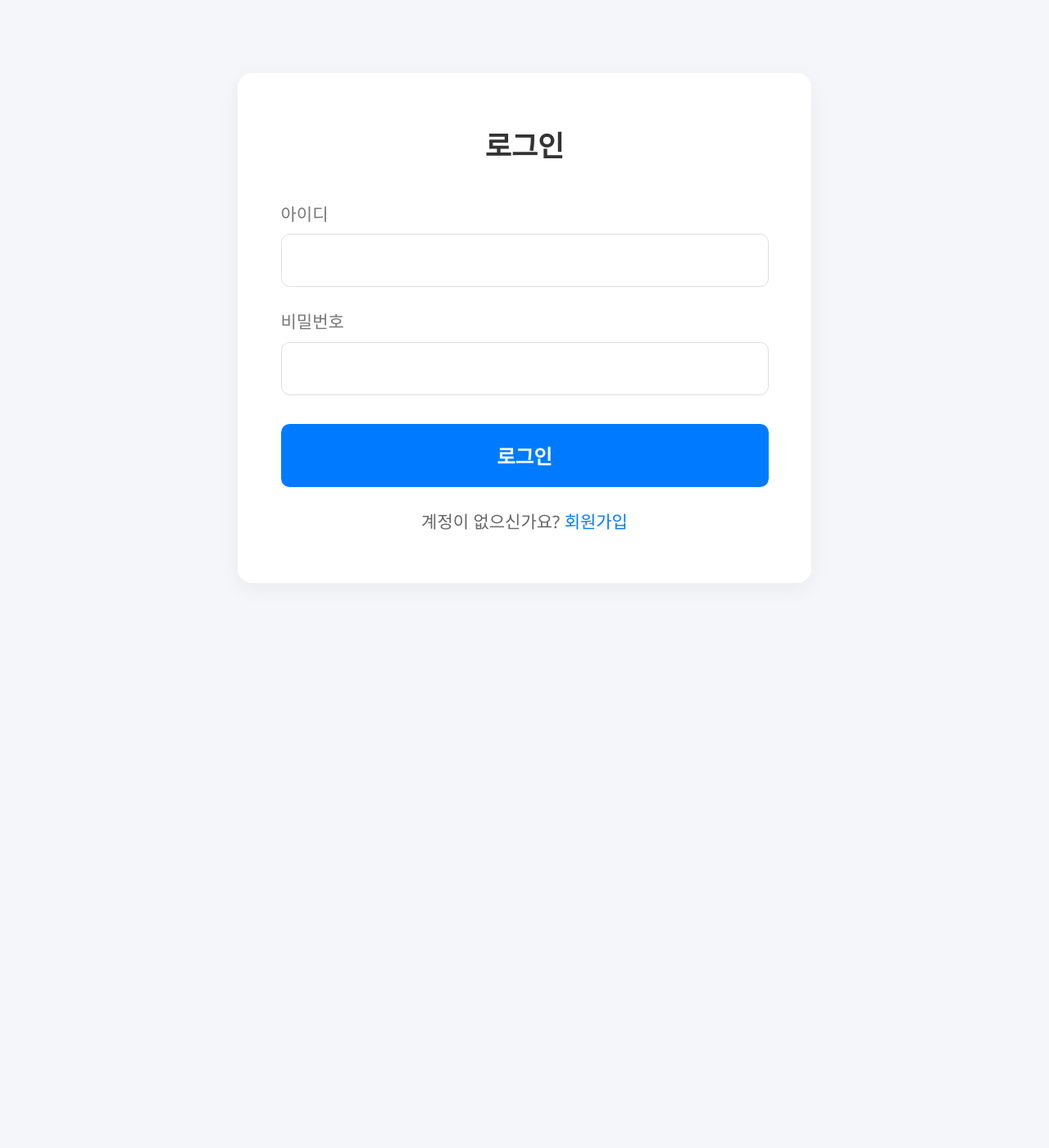
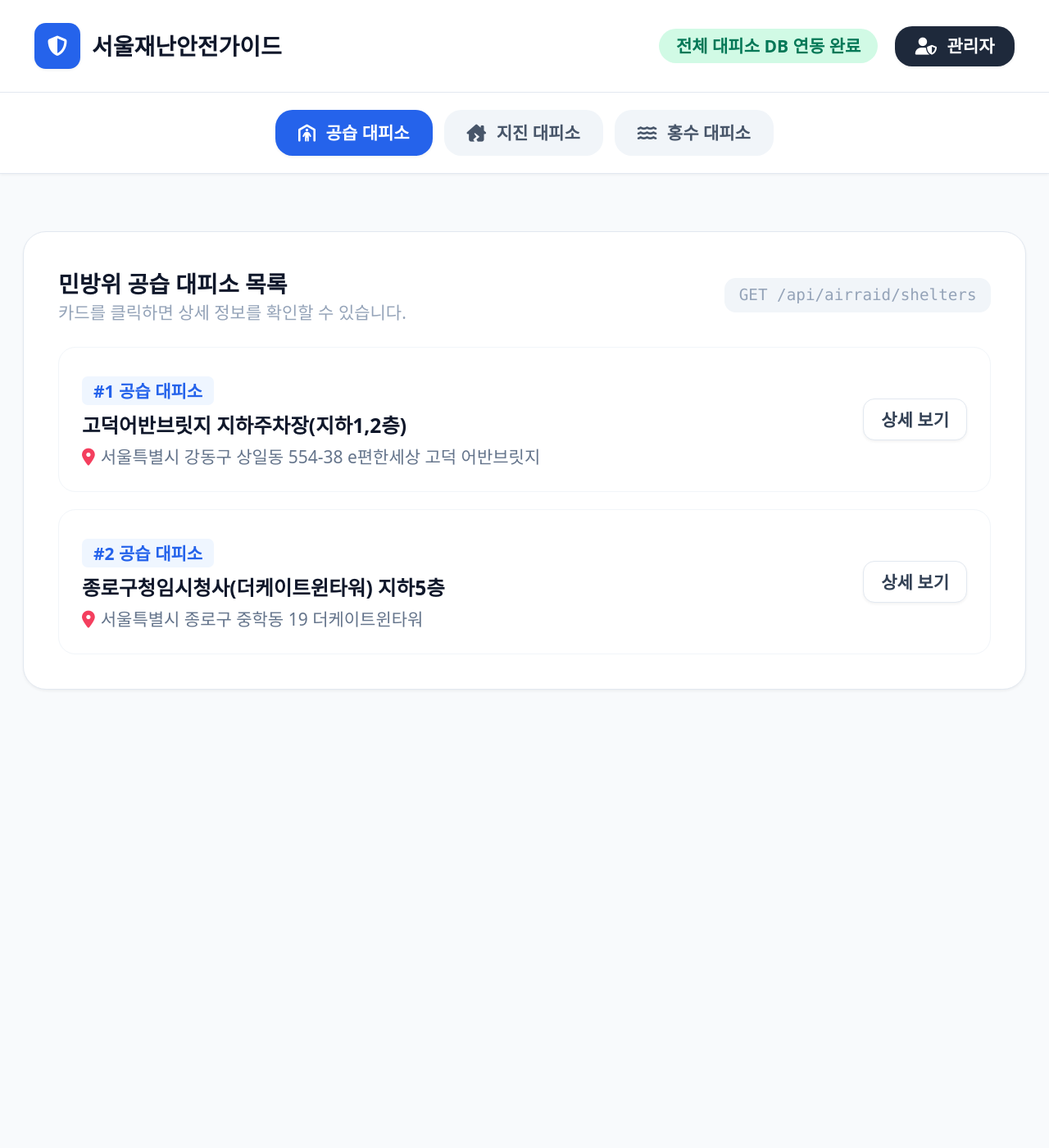
Before and after one commit to a01076626407-droid/admin, a Spring Boot app: page / in a window 1280 px wide. Shown: the whole page at 82% size. Before the commit the page ends 646 px from the top, so only its background shows below. Run offline with Spring Boot 4, Linux system fonts and the light colour scheme; some libraries are stand-ins or nearby versions.

Commit message:
마지막

```diff
--- a/src/main/java/com/example/demo/controller/AirRaidShelterController.java
+++ b/src/main/java/com/example/demo/controller/AirRaidShelterController.java
@@ -20,4 +20,5 @@
     public List<AirRaidShelter> getAllShelters() {
         return airRaidShelterService.getAllShelters().stream().limit(100).toList();
     }
+
 }
--- a/src/main/java/com/example/demo/controller/UserController.java
+++ b/src/main/java/com/example/demo/controller/UserController.java
@@ -16,9 +16,10 @@
 
     private final UserService userService;
 
+    // 🟢 첫 화면 접속 시 대피소 페이지가 뜨도록 변경했습니다!
     @GetMapping("/")
     public String root() {
-        return "login";
+        return "shelter";
     }
 
     @GetMapping("/login")
@@ -40,7 +41,7 @@
         return "write";
     }
 
-    // 🟢 [핵심 수정] 로그인 처리 창구
+    // 로그인 처리 창구
     @PostMapping("/api/users/login")
     public String login(String username, String password, HttpSession session, Model model) {
         try {
@@ -48,7 +49,6 @@
             session.setAttribute("loginUser", user.getUsername());
             return "redirect:/posts"; // 성공 시 게시판으로 이동
         } catch (IllegalArgumentException e) {
-            // 정보가 틀리면 에러 메시지를 챙겨서 로그인 창을 다시 보여줍니다!
             model.addAttribute("errorMessage", "아이디 또는 비밀번호가 잘못되었습니다.");
             return "login";
         }
--- a/src/main/java/com/example/demo/domain/Post.java
+++ b/src/main/java/com/example/demo/domain/Post.java
@@ -18,6 +18,7 @@
     private Long id;
 
     private String title;
+    @jakarta.persistence.Column(columnDefinition = "TEXT")
     private String content;
     private String writer;
 
--- a/src/main/resources/application.properties
+++ b/src/main/resources/application.properties
@@ -8,3 +8,6 @@
 spring.jpa.hibernate.ddl-auto=update
 spring.jpa.show-sql=true
 spring.jpa.properties.hibernate.dialect=org.hibernate.dialect.MySQLDialect
+# 기존 테이블 구조를 엔티티(Post.java)의 변경 사항에 맞춰 자동으로 수정해 줍니다.
+spring.jpa.hibernate.ddl-auto=update
+spring.jpa.properties.hibernate.dialect=org.hibernate.dialect.MySQLDialect
--- /dev/null
+++ b/src/main/resources/templates/shelter.html
@@ -0,0 +1,91 @@
+<!DOCTYPE html>
+<html lang="ko" xmlns:th="http://www.thymeleaf.org">
+<head>
+    <meta charset="UTF-8">
+    <meta name="viewport" content="width=device-width, initial-scale=1.0">
+    <title>서울재난안전가이드</title>
+    <script src="https://cdn.tailwindcss.com"></script>
+    <link rel="stylesheet" href="https://cdnjs.cloudflare.com/ajax/libs/font-awesome/6.4.0/css/all.min.css">
+    <!-- 화면 전체 175% 확대 적용 -->
+    <style>
+        body {
+            zoom: 175%;
+        }
+    </style>
+</head>
+<body class="bg-slate-50 text-slate-800 min-h-screen flex flex-col antialiased">
+
+<!-- 상단 네비게이션바 -->
+<header class="bg-white border-b border-slate-200 px-6 py-4 flex justify-between items-center shadow-sm">
+    <div class="flex items-center gap-2">
+        <div class="w-8 h-8 bg-blue-600 rounded-lg flex items-center justify-center text-white text-sm shadow-sm">
+            <i class="fa-solid fa-shield-halved"></i>
+        </div>
+        <h1 class="font-bold text-slate-900 text-base">서울재난안전가이드</h1>
+    </div>
+
+    <!-- 우측 영역: 대피소 DB 연동 완료 표시 + 관리자 버튼 -->
+    <div class="flex items-center gap-3">
+            <span class="text-xs bg-emerald-100 text-emerald-700 font-bold px-3 py-1 rounded-full">
+                전체 대피소 DB 연동 완료
+            </span>
+        <!-- 관리자 버튼 (클릭 시 로그인 페이지로 이동) -->
+        <a href="/login" class="px-3.5 py-1.5 bg-slate-800 hover:bg-slate-900 text-white text-xs font-bold rounded-xl shadow-sm transition">
+            <i class="fa-solid fa-user-shield mr-1"></i> 관리자
+        </a>
+    </div>
+</header>
+
+<!-- 대피소 탭 메뉴 영역 -->
+<nav class="bg-white border-b border-slate-200 px-6 py-3 flex justify-center gap-2 shadow-sm">
+    <a href="#" class="px-4 py-2 bg-blue-600 text-white text-xs font-bold rounded-xl shadow-sm transition">
+        <i class="fa-solid fa-person-shelter mr-1"></i> 공습 대피소
+    </a>
+    <a href="#" class="px-4 py-2 bg-slate-100 hover:bg-slate-200 text-slate-600 text-xs font-bold rounded-xl transition">
+        <i class="fa-solid fa-house-chimney-crack mr-1"></i> 지진 대피소
+    </a>
+    <a href="#" class="px-4 py-2 bg-slate-100 hover:bg-slate-200 text-slate-600 text-xs font-bold rounded-xl transition">
+        <i class="fa-solid fa-water mr-1"></i> 홍수 대피소
+    </a>
+</nav>
+
+<!-- 메인 콘텐츠 영역 -->
+<main class="max-w-4xl mx-auto px-4 py-10 flex-1 w-full space-y-6">
+    <div class="bg-white rounded-2xl border border-slate-200 p-6 shadow-sm space-y-4">
+        <div class="flex justify-between items-center">
+            <div>
+                <h2 class="font-bold text-slate-900 text-base">민방위 공습 대피소 목록</h2>
+                <p class="text-xs text-slate-400">카드를 클릭하면 상세 정보를 확인할 수 있습니다.</p>
+            </div>
+            <span class="text-[11px] font-mono text-slate-400 bg-slate-100 px-2.5 py-1 rounded-lg">GET /api/airraid/shelters</span>
+        </div>
+
+        <!-- 대피소 리스트 예시 박스들 -->
+        <div class="space-y-3">
+            <div class="p-4 rounded-xl border border-slate-100 hover:border-blue-200 hover:bg-slate-50/50 transition flex justify-between items-center">
+                <div class="space-y-1">
+                    <span class="text-xs font-bold text-blue-600 bg-blue-50 px-2 py-0.5 rounded">#1 공습 대피소</span>
+                    <h3 class="font-bold text-slate-900 text-sm">고덕어반브릿지 지하주차장(지하1,2층)</h3>
+                    <p class="text-xs text-slate-500"><i class="fa-solid fa-location-dot text-rose-500 mr-1"></i>서울특별시 강동구 상일동 554-38 e편한세상 고덕 어반브릿지</p>
+                </div>
+                <a href="#" class="px-3 py-1.5 bg-white border border-slate-200 hover:bg-slate-100 text-slate-700 text-xs font-bold rounded-lg shadow-sm transition">
+                    상세 보기
+                </a>
+            </div>
+
+            <div class="p-4 rounded-xl border border-slate-100 hover:border-blue-200 hover:bg-slate-50/50 transition flex justify-between items-center">
+                <div class="space-y-1">
+                    <span class="text-xs font-bold text-blue-600 bg-blue-50 px-2 py-0.5 rounded">#2 공습 대피소</span>
+                    <h3 class="font-bold text-slate-900 text-sm">종로구청임시청사(더케이트윈타워) 지하5층</h3>
+                    <p class="text-xs text-slate-500"><i class="fa-solid fa-location-dot text-rose-500 mr-1"></i>서울특별시 종로구 중학동 19 더케이트윈타워</p>
+                </div>
+                <a href="#" class="px-3 py-1.5 bg-white border border-slate-200 hover:bg-slate-100 text-slate-700 text-xs font-bold rounded-lg shadow-sm transition">
+                    상세 보기
+                </a>
+            </div>
+        </div>
+    </div>
+</main>
+
+</body>
+</html>
```
Also changed, not shown: src/main/resources/static/shelter.html (deleted, +0 -196 lines), src/main/resources/templates/detail.html (+8 -2 lines), src/main/resources/templates/list.html (+7 -2 lines), src/main/resources/templates/write.html (+8 -1 lines).
